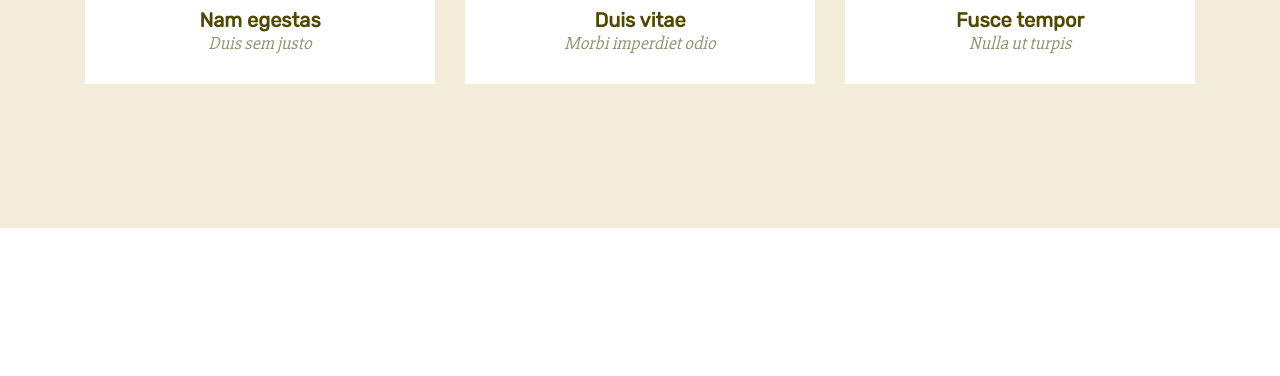
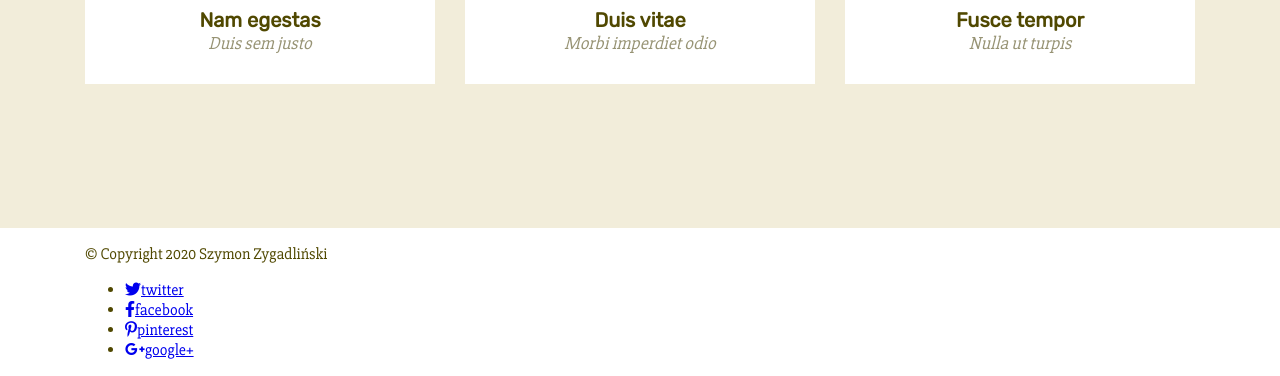
Before and after one commit to szygadlinski/zadanie-4.6, a website: page index.html in a window 1280 px wide. Shown: the part 2577-2953 px from the top of the page. Before the commit the page ends 2805 px from the top, so only its background shows below. Drawn offline with nearby package versions, Linux system fonts and the light colour scheme.

Commit message:
Add html for footer

```diff
--- a/index.html
+++ b/index.html
@@ -146,8 +146,20 @@
 			</div>
 		</section>
 
+		<footer class="page-footer">
+			<div class="container">
 
+				<p>© Copyright 2020 Szymon Zygadliński</p>
 
+				<ul>
+					<li><a href="#"><i class="fab fa-twitter"></i>twitter</a></li>
+					<li><a href="#"><i class="fab fa-facebook-f"></i>facebook</a></li>
+					<li><a href="#"><i class="fab fa-pinterest-p"></i>pinterest</a></li>
+					<li><a href="#"><i class="fab fa-google-plus-g"></i>google+</a></li>
+				</ul>
+
+			</div>
+		</footer>
 
 		<script src="https://code.jquery.com/jquery-3.5.1.slim.min.js" integrity="sha384-DfXdz2htPH0lsSSs5nCTpuj/zy4C+OGpamoFVy38MVBnE+IbbVYUew+OrCXaRkfj" crossorigin="anonymous"></script>
 		<script src="https://cdn.jsdelivr.net/npm/popper.js@1.16.1/dist/umd/popper.min.js" integrity="sha384-9/reFTGAW83EW2RDu2S0VKaIzap3H66lZH81PoYlFhbGU+6BZp6G7niu735Sk7lN" crossorigin="anonymous"></script>
```
